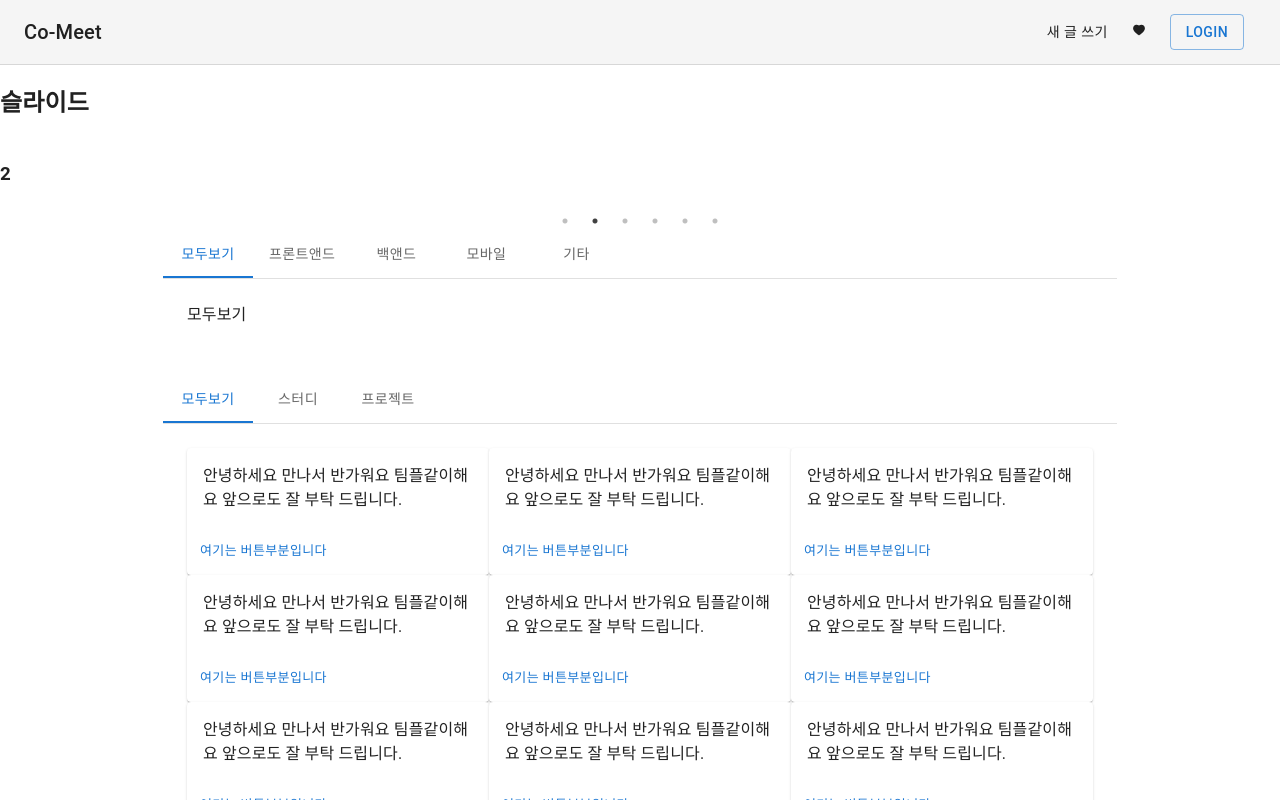
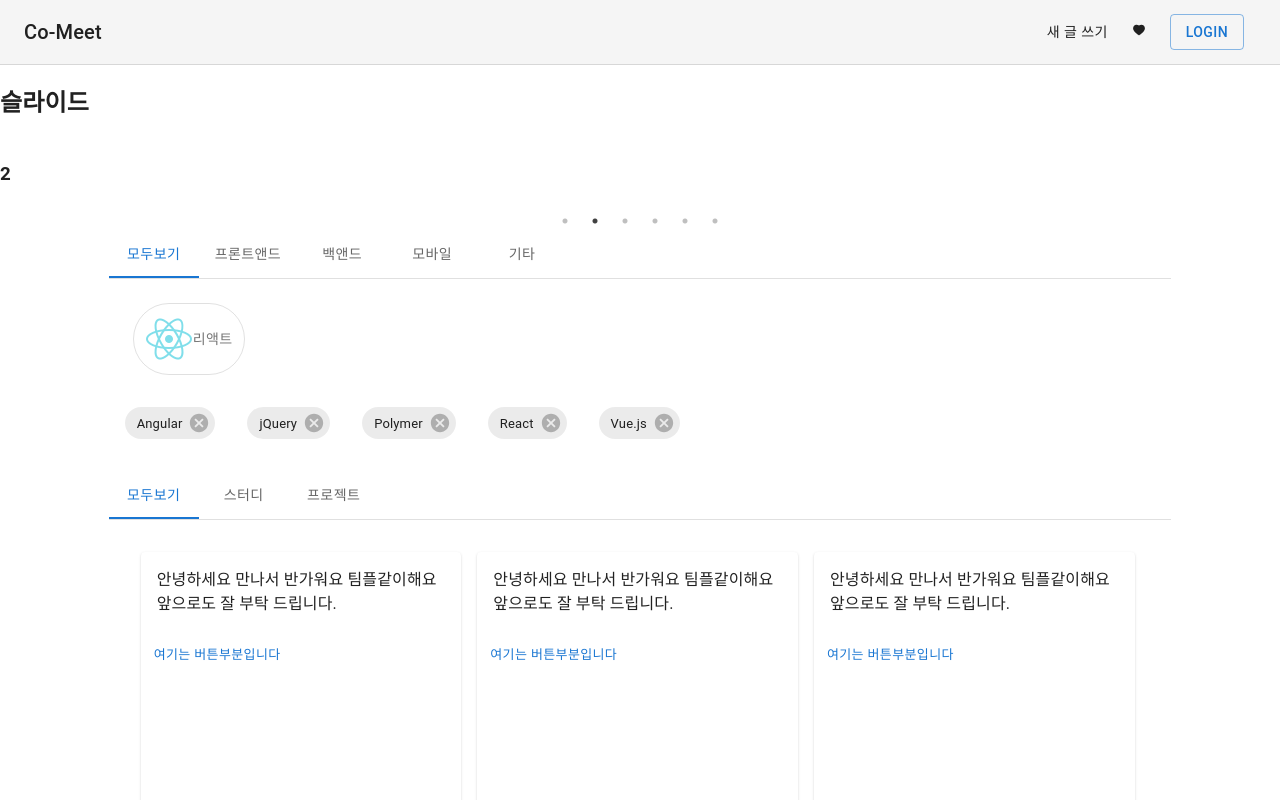
Before and after one commit to Tamanegi-seoul/Co-meet, a React (Create React App) app: page / in a window 1280 px wide. Shown: the top 800 px of the page. Built offline with nearby package versions, Linux system fonts and the light colour scheme.

Commit message:
feat:글작성 추가

```diff
--- a/package.json
+++ b/package.json
@@ -3,6 +3,8 @@
   "version": "0.1.0",
   "private": true,
   "dependencies": {
+    "@ckeditor/ckeditor5-build-classic": "^35.3.2",
+    "@ckeditor/ckeditor5-react": "^5.0.2",
     "@emotion/react": "^11.10.5",
     "@emotion/styled": "^11.10.5",
     "@mui/icons-material": "^5.10.9",
--- a/src/App.js
+++ b/src/App.js
@@ -3,6 +3,7 @@ import { Routes, Route } from "react-router-dom";
 import MainPage from "./pages/MainPage";
 import Login from "./pages/Login";
 import SignUp from "./pages/SignUp";
+import WritePage from "./pages/WritePage";
 // Router 관련페이지
 // https://velog.io/@velopert/react-router-v6-tutorial#35-link-%EC%BB%B4%ED%8F%AC%EB%84%8C%ED%8A%B8%EB%A5%BC-%EC%82%AC%EC%9A%A9%ED%95%98%EC%97%AC-%EB%8B%A4%EB%A5%B8-%ED%8E%98%EC%9D%B4%EC%A7%80%EB%A1%9C-%EC%9D%B4%EB%8F%99%ED%95%98%EB%8A%94-%EB%A7%81%ED%81%AC-%EB%B3%B4%EC%97%AC%EC%A3%BC%EA%B8%B0
 function App() {
@@ -12,6 +13,7 @@ function App() {
         <Route path="/" element={<MainPage />}></Route>
         <Route path="/login" element={<Login />}></Route>
         <Route path="/signup" element={<SignUp />}></Route>
+        <Route path="/write" element={<WritePage />}></Route>
         {/* 나중에 404페이지를 넣어야합니다 ↓ */}
         <Route path="*" element={<MainPage />}></Route>
       </Routes>
--- a/src/components/Header.js
+++ b/src/components/Header.js
@@ -32,7 +32,7 @@ const Header = () => {
             variant="button"
             color="text.primary"
             underline="none"
-            href="#"
+            href="/write"
             sx={{ my: 1, mx: 1.5 }}
           >
             새 글 쓰기
--- a/src/components/PostPreview.js
+++ b/src/components/PostPreview.js
@@ -9,11 +9,13 @@ export default function BasicCard() {
   return (
     <Card
       sx={{
+        height: 400,
+        margin: 1,
         width: {
           xs: "100%",
-          sm: "50%",
-          md: "50%",
-          lg: "33.33%",
+          sm: "100%",
+          md: "47.2%",
+          lg: "31.6%",
         },
       }}
     >
--- a/src/components/TeachStack.js
+++ b/src/components/TeachStack.js
@@ -4,8 +4,16 @@ import Tabs from "@mui/material/Tabs";
 import Tab from "@mui/material/Tab";
 import Typography from "@mui/material/Typography";
 import Box from "@mui/material/Box";
+import { ListItem, ToggleButton } from "@mui/material";
+import Chip from "@mui/material/Chip";
+import Paper from "@mui/material/Paper";
+import TagFacesIcon from "@mui/icons-material/TagFaces";
+import styled from "styled-components";
 // Main page안의 기술 스텍 나열 컴포넌트
-
+const SlectedStack = styled.div`
+  display: flex;
+  width: 25%;
+`;
 function TabPanel(props) {
   const { children, value, index, ...other } = props;
 
@@ -41,6 +49,17 @@ function a11yProps(index) {
 
 export default function BasicTabs() {
   const [value, setValue] = React.useState(0);
+  const [chipData, setChipData] = React.useState([
+    { key: 0, label: "Angular" },
+    { key: 1, label: "jQuery" },
+    { key: 2, label: "Polymer" },
+    { key: 3, label: "React" },
+    { key: 4, label: "Vue.js" },
+  ]);
+
+  const handleDelete = chipToDelete => () => {
+    setChipData(chips => chips.filter(chip => chip.key !== chipToDelete.key));
+  };
 
   const handleChange = (event, newValue) => {
     setValue(newValue);
@@ -62,7 +81,15 @@ export default function BasicTabs() {
         </Tabs>
       </Box>
       <TabPanel value={value} index={0}>
-        모두보기
+        <ToggleButton
+          sx={{ borderRadius: 10 }}
+          value="check"
+          selected={false}
+          onChange={() => {}}
+        >
+          <img alt="" src="img/react.png" />
+          리액트
+        </ToggleButton>
       </TabPanel>
       <TabPanel value={value} index={1}>
         프론트앤드
@@ -76,6 +103,20 @@ export default function BasicTabs() {
       <TabPanel value={value} index={4}>
         기타
       </TabPanel>
+      <SlectedStack>
+        {chipData.map(data => {
+          let icon;
+          return (
+            <ListItem key={data.key}>
+              <Chip
+                icon={icon}
+                label={data.label}
+                onDelete={handleDelete(data)}
+              />
+            </ListItem>
+          );
+        })}
+      </SlectedStack>
     </Box>
   );
 }
--- a/src/pages/MainPage.js
+++ b/src/pages/MainPage.js
@@ -27,19 +27,19 @@ const MainPage = () => {
         {/* slide */}
 
         {/* TechStack */}
-        <Grid item xs={1.5}></Grid>
-        <Grid item xs={9}>
+        <Grid item xs={1}></Grid>
+        <Grid item xs={10}>
           <TeachStack />
         </Grid>
-        <Grid item xs={1.5}></Grid>
+        <Grid item xs={1}></Grid>
         {/* TechStack */}
 
         {/* PostList */}
-        <Grid item xs={1.5}></Grid>
-        <Grid item xs={9}>
+        <Grid item xs={1}></Grid>
+        <Grid item xs={10}>
           <PostList />
         </Grid>
-        <Grid item xs={1.5}></Grid>
+        <Grid item xs={1}></Grid>
         {/* PostList */}
       </Grid>
       {/* Footer */}
--- a/src/pages/SignUp.js
+++ b/src/pages/SignUp.js
@@ -1,4 +1,4 @@
-import { React, useState, useCallback } from "react";
+import { React } from "react";
 import Avatar from "@mui/material/Avatar";
 import Button from "@mui/material/Button";
 import CssBaseline from "@mui/material/CssBaseline";
@@ -12,7 +12,7 @@ import LockOutlinedIcon from "@mui/icons-material/LockOutlined";
 import Typography from "@mui/material/Typography";
 import Container from "@mui/material/Container";
 import { createTheme, ThemeProvider } from "@mui/material/styles";
-import styled from "styled-components";
+// import styled from "styled-components";
 import { Controller, useForm } from "react-hook-form";
 import { Autocomplete } from "@mui/material";
 
@@ -35,9 +35,9 @@ function Copyright(props) {
 }
 const objOptions = [{ value: "A" }, { value: "B" }, { value: "C" }];
 const theme = createTheme();
-const ErrorMessage = styled.div`
-  color: red;
-`;
+// const ErrorMessage = styled.div`
+//   color: red;
+// `;
 
 export default function SignUp() {
   const {
@@ -46,6 +46,7 @@ export default function SignUp() {
     handleSubmit,
     formState: { errors, isSubmitting },
   } = useForm();
+
   const onSubmit = data => {
     console.log(data, "sdsdsdsd");
   };
@@ -135,7 +136,7 @@ export default function SignUp() {
                     required: "비밀번호는 필수 입력입니다.",
                     pattern: {
                       value:
-                        /(?=.*\d{1,50})(?=.*[~`!@#$%\^&*()-+=]{1,50})(?=.*[a-zA-Z]{2,50}).{8,16}$/,
+                        /(?=.*\d{1,50})(?=.*[~`!@#$%^&*()-+=]{1,50})(?=.*[a-zA-Z]{2,50}).{8,16}$/,
                       message:
                         "비밀번호를 8~16자로 영문 대소문자, 숫자, 특수기호를 조합해서 사용하세요. ",
                     },
--- a/src/pages/WritePage.js
+++ b/src/pages/WritePage.js
@@ -1,7 +1,135 @@
-import React from "react";
+import { Grid } from "@mui/material";
+import React, { useState } from "react";
+import styled from "styled-components";
+import Header from "../components/Header";
+import Box from "@mui/material/Box";
+import InputLabel from "@mui/material/InputLabel";
+import MenuItem from "@mui/material/MenuItem";
+import FormControl from "@mui/material/FormControl";
+import Select from "@mui/material/Select";
+import { CKEditor } from "@ckeditor/ckeditor5-react";
+import ClassicEditor from "@ckeditor/ckeditor5-build-classic";
 // 게시물 작성 페이지
+const Title = styled.div`
+  border-bottom: 1px solid;
+  display: flex;
+  align-items: center;
+  margin-bottom: 20px;
+`;
+const Circle = styled.div`
+  width: 50px;
+  height: 50px;
+  border-radius: 50%;
+  background: Dodgerblue;
+  text-align: center;
+  line-height: 50px;
+  font-size: 24px;
+`;
 const WritePage = () => {
-  return <div></div>;
+  const [age, setAge] = useState("");
+
+  const handleChange = event => {
+    setAge(event.target.value);
+  };
+
+  return (
+    <>
+      <Header />
+      <Grid container spacing={3}>
+        <Grid item xs={1}></Grid>
+        <Grid item xs={10}>
+          <Title>
+            <Circle>1</Circle> 프로젝트 기본 정보를 입력해주세요.
+          </Title>
+          <Box>
+            <FormControl sx={{ margin: 1, width: "48.9%" }}>
+              <InputLabel>Age</InputLabel>
+              <Select value={age} label="Age" onChange={handleChange}>
+                <MenuItem value={10}>Ten</MenuItem>
+                <MenuItem value={20}>Twenty</MenuItem>
+                <MenuItem value={30}>Thirty</MenuItem>
+              </Select>
+            </FormControl>
+            <FormControl sx={{ margin: 1, width: "48.9%" }}>
+              <InputLabel>Age</InputLabel>
+              <Select value={age} label="Age" onChange={handleChange}>
+                <MenuItem value={10}>Ten</MenuItem>
+                <MenuItem value={20}>Twenty</MenuItem>
+                <MenuItem value={30}>Thirty</MenuItem>
+              </Select>
+            </FormControl>
+            <FormControl sx={{ margin: 1, width: "48.9%" }}>
+              <InputLabel>Age</InputLabel>
+              <Select value={age} label="Age" onChange={handleChange}>
+                <MenuItem value={10}>Ten</MenuItem>
+                <MenuItem value={20}>Twenty</MenuItem>
+                <MenuItem value={30}>Thirty</MenuItem>
+              </Select>
+            </FormControl>
+            <FormControl sx={{ margin: 1, width: "48.9%" }}>
+              <InputLabel>Age</InputLabel>
+              <Select value={age} label="Age" onChange={handleChange}>
+                <MenuItem value={10}>Ten</MenuItem>
+                <MenuItem value={20}>Twenty</MenuItem>
+                <MenuItem value={30}>Thirty</MenuItem>
+              </Select>
+            </FormControl>
+            <FormControl sx={{ margin: 1, width: "48.9%" }}>
+              <InputLabel>Age</InputLabel>
+              <Select value={age} label="Age" onChange={handleChange}>
+                <MenuItem value={10}>Ten</MenuItem>
+                <MenuItem value={20}>Twenty</MenuItem>
+                <MenuItem value={30}>Thirty</MenuItem>
+              </Select>
+            </FormControl>
+            <FormControl sx={{ margin: 1, width: "48.9%" }}>
+              <InputLabel>Age</InputLabel>
+              <Select value={age} label="Age" onChange={handleChange}>
+                <MenuItem value={10}>Ten</MenuItem>
+                <MenuItem value={20}>Twenty</MenuItem>
+                <MenuItem value={30}>Thirty</MenuItem>
+              </Select>
+            </FormControl>
+            <FormControl sx={{ margin: 1, width: "48.9%" }}>
+              <InputLabel>Age</InputLabel>
+              <Select value={age} label="Age" onChange={handleChange}>
+                <MenuItem value={10}>Ten</MenuItem>
+                <MenuItem value={20}>Twenty</MenuItem>
+                <MenuItem value={30}>Thirty</MenuItem>
+              </Select>
+            </FormControl>
+          </Box>
+        </Grid>
+        <Grid item xs={1}></Grid>
+
+        <Grid item xs={1}></Grid>
+        <Grid item xs={10}>
+          <Title>
+            <Circle>2</Circle> 프로젝트에 대해 소개해주세요.
+          </Title>
+          <CKEditor
+            editor={ClassicEditor}
+            data="<p></p>"
+            onReady={editor => {
+              // You can store the "editor" and use when it is needed.
+              console.log("Editor is ready to use!", editor);
+            }}
+            onChange={(event, editor) => {
+              const data = editor.getData();
+              console.log({ event, editor, data });
+            }}
+            onBlur={(event, editor) => {
+              console.log("Blur.", editor);
+            }}
+            onFocus={(event, editor) => {
+              console.log("Focus.", editor);
+            }}
+          />
+        </Grid>
+        <Grid item xs={1}></Grid>
+      </Grid>
+    </>
+  );
 };
 
 export default WritePage;
```
Also changed, not shown: src/pages/Login.js (+31 -17 lines), public/img/react.png (added), 1 other file (tests, documents, lock files or other folders).
